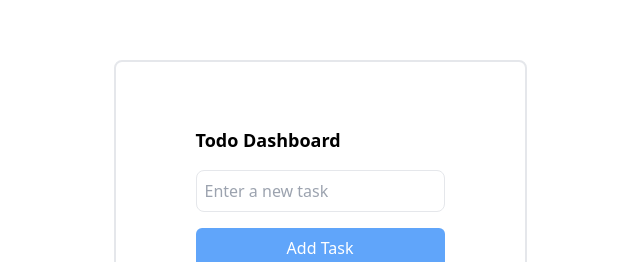
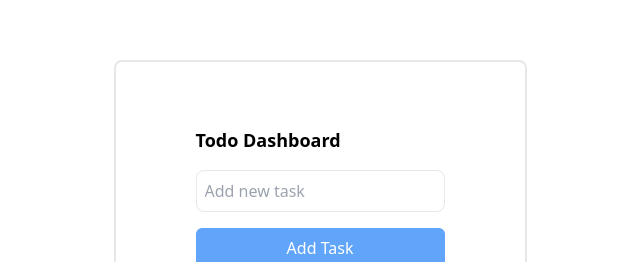
Before and after one commit to twesigetrejan/Next15, a Next.js app: page /dashboard in a window 1280 px wide. Shown: the part 165-427 px from the top of the page, without its empty margins (320-960 px from the left). Built offline with nearby package versions, Linux system fonts and the light colour scheme; no server answers; the database is empty.

Commit message:
styles changes

```diff
--- a/app/dashboard/page.tsx
+++ b/app/dashboard/page.tsx
@@ -101,7 +101,7 @@ export default function DashboardPage() {
             type="text"
             value={newTask}
             onChange={(e) => setNewTask(e.target.value)}
-            placeholder="Enter a new task"
+            placeholder="Add new task"
           />
           <button
             type="submit"
@@ -128,7 +128,7 @@ export default function DashboardPage() {
                   />
                   <button
                     type="submit"
-                    className="bg-green-400 text-white py-1 px-3 rounded-md hover:bg-green-500"
+                    className="bg-green-500 text-white py-1 px-3 rounded-md hover:bg-green-500"
                   >
                     Save
                   </button>
@@ -152,7 +152,7 @@ export default function DashboardPage() {
                     </button>
                     <button
                       onClick={() => deleteTodo(item.id)}
-                      className="bg-red-500 text-white py-1 px-3 rounded-md hover:bg-red-700"
+                      className="bg-red-500 text-white py-1 px-4 rounded-md hover:bg-red-700"
                     >
                       Delete
                     </button>
```
